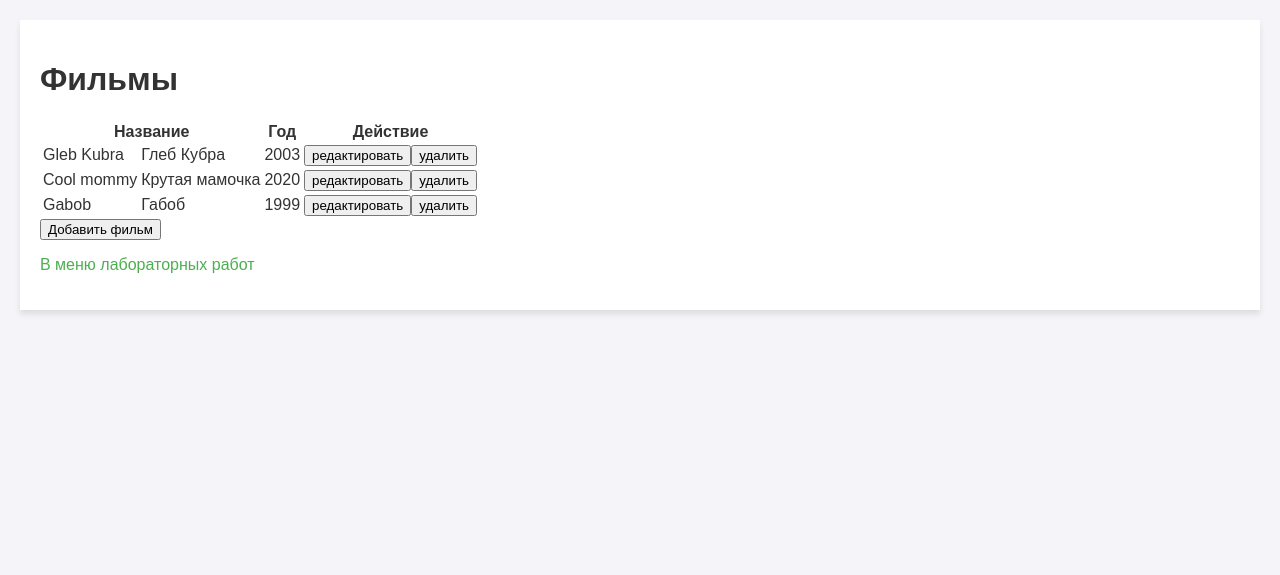
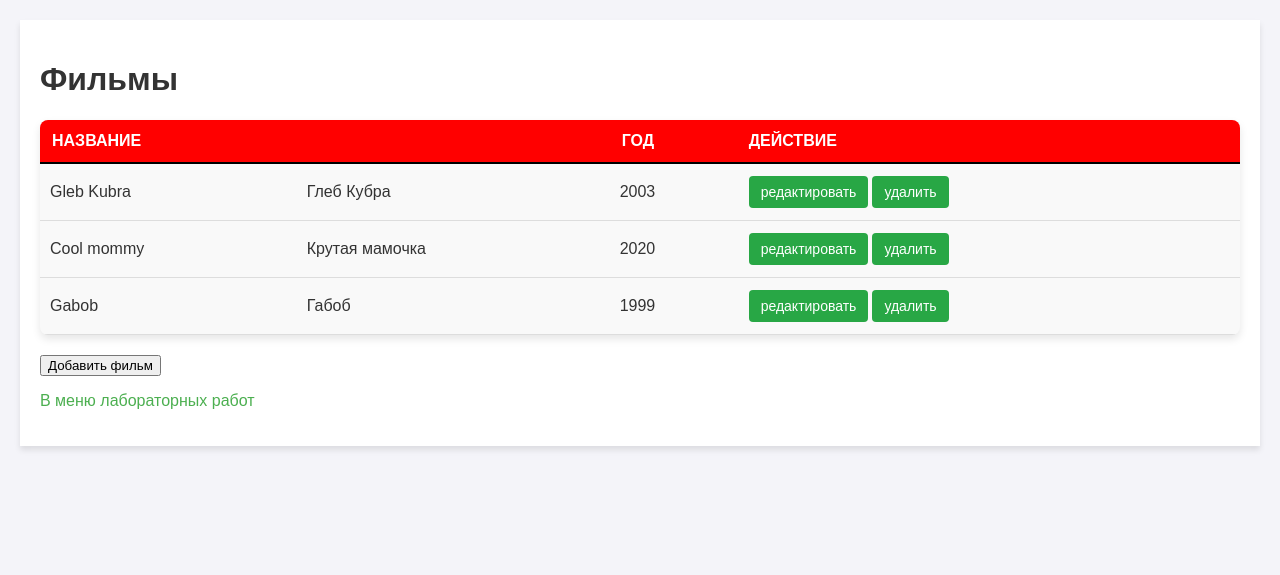
Before and after one commit to augenblickee/web-2-sem, a Flask app: page /lab7/ in a window 1280 px wide. Shown: the part 77-652 px from the top of the page. Run offline with Flask 3, Linux system fonts and the light colour scheme; some libraries are stand-ins or nearby versions.

Commit message:
Стили

```diff
--- a/static/main.css
+++ b/static/main.css
@@ -401,3 +401,120 @@ ul {
     font-weight: bold;
     color: #004085;
 }
+
+.modal {
+    display: none; /* Скрыто по умолчанию */
+    position: fixed; /* Фиксированное положение */
+    z-index: 100; /* Отображение поверх других элементов */
+    top: 50%; /* Центровка по вертикали */
+    left: 50%; /* Центровка по горизонтали */
+    transform: translate(-50%, -50%); /* Смещение для абсолютного центрирования */
+    width: 400px; /* Ширина окна */
+    max-width: 90%; /* Адаптация к меньшим экранам */
+    background: #fff; /* Белый фон */
+    border-radius: 8px; /* Скругленные углы */
+    box-shadow: 0 4px 8px rgba(0, 0, 0, 0.2); /* Тень */
+    padding: 20px; /* Отступ внутри окна */
+    box-sizing: border-box; /* Учет padding в размерах */
+}
+
+/* Затемнение фона при отображении модального окна */
+.modal-backdrop {
+    position: fixed;
+    top: 0;
+    left: 0;
+    width: 100vw; /* Полный экран */
+    height: 100vh; /* Полный экран */
+    background: rgba(0, 0, 0, 0.5); /* Полупрозрачный черный фон */
+    z-index: 99; /* Ниже модального окна */
+    display: none; /* Скрыто по умолчанию */
+}
+
+/* Кнопки внутри модального окна */
+.modal button {
+    background-color: #007BFF; /* Синий цвет */
+    color: white; /* Белый текст */
+    border: none; /* Без рамки */
+    border-radius: 4px; /* Скругленные углы */
+    padding: 10px 20px; /* Отступы */
+    cursor: pointer; /* Указатель при наведении */
+    font-size: 14px; /* Размер текста */
+    margin: 5px; /* Отступы между кнопками */
+}
+
+.modal button:hover {
+    background-color: #0056b3; /* Темнее при наведении */
+}
+
+.modal .error-message {
+    color: red; /* Красный цвет для сообщений об ошибках */
+    font-size: 12px; /* Меньший шрифт */
+    margin-top: 10px; /* Отступ сверху */
+}
+
+.table7 {
+    width: 100%;
+    border-collapse: collapse;
+    margin: 20px 0;
+    font-size: 16px;
+    text-align: left;
+    background-color: #f9f9f9;
+    border-radius: 8px;
+    overflow: hidden;
+    box-shadow: 0 4px 8px rgba(0, 0, 0, 0.1);
+}
+
+.table7 thead {
+    background-color: red;
+    color: #fff;
+}
+
+.table7 thead th {
+    padding: 12px;
+    font-weight: bold;
+    text-transform: uppercase;
+    border-bottom: 2px solid black;
+}
+
+.table7 tbody tr {
+    border-bottom: 1px solid #ddd;
+}
+
+.table7 tbody tr:hover {
+    background-color: #f1f1f1;
+}
+
+.table7 td {
+    padding: 10px;
+}
+
+.table7 td:first-child {
+    border-left: none;
+}
+
+/* .table7 td:last-child {
+    text-align: center;
+} */
+
+.table7 button {
+    background-color: #28a745;
+    color: white;
+    border: none;
+    border-radius: 4px;
+    padding: 8px 12px;
+    cursor: pointer;
+    font-size: 14px;
+    margin: 2px;
+}
+
+.table7 button:hover {
+    background-color: #218838;
+}
+
+.table7 button.delete {
+    background-color: #dc3545;
+}
+
+.table7 button.delete:hover {
+    background-color: #c82333;
+}
--- a/templates/lab7/lab7.html
+++ b/templates/lab7/lab7.html
@@ -5,29 +5,13 @@
 {% block script %}
 <script src="{{ url_for('static', filename='lab7/main.js') }}"></script>
 <style>
-    .modal {
-        display: none;
-        z-index: 100;
-        box-shadow: 3px 3px 5px black;
-        background: white;
-        width: 400px;
-        left: 50%;
-        top: 220px;
-        margin-left: -200px;
-        position: absolute;
-        padding: 20px;
-    }
-
-    .error-message {
-        color: red;
-    }
 </style>
 {% endblock %}
 
 {% block main %}
     <h1>Фильмы</h1>
 
-    <table>
+    <table class="table7">
         <thead>
             <tr>
                 <th colspan="2">Название</th>
```
